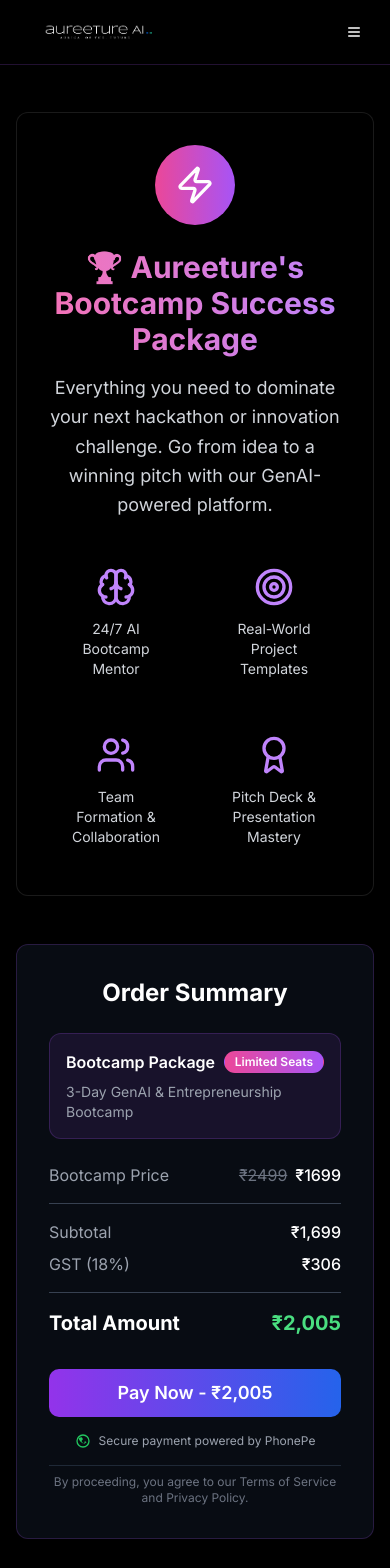
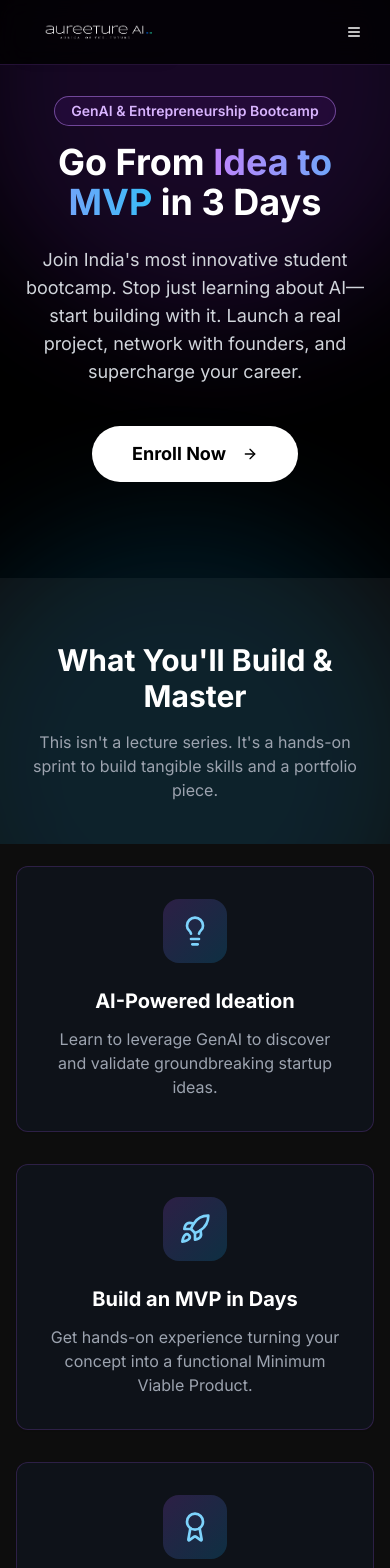
Before and after one commit to Aureeture/aureeture, a Next.js app: page /student-payment in a window 390 px wide. Shown: the top 1568 px of the page. Built offline with nearby package versions, Linux system fonts and the light colour scheme.

Commit message:
Update page.tsx

```diff
--- a/app/student-payment/page.tsx
+++ b/app/student-payment/page.tsx
@@ -1,201 +1,217 @@
 "use client"
 
 import { useState } from "react"
-import { motion, AnimatePresence } from "framer-motion"
+import { motion } from "framer-motion"
 import { Button } from "@/components/ui/button"
 import { Card, CardContent } from "@/components/ui/card"
 import { Badge } from "@/components/ui/badge"
 import {
-    Brain,
-    Target,
+    BrainCircuit,
+    Lightbulb,
+    Rocket,
     Users,
+    TrendingUp,
     Award,
-    FileText,
-    TrendingUp,
+    ShieldCheck,
+    ArrowRight,
+    Zap,
     GraduationCap,
-    Clock,
-    Zap,
+    Star,
 } from "lucide-react"
 
-// The form data interface is now minimal as no user info is collected on this page.
-interface StudentPaymentFormData {
-    plan: "bootcamp"
+export default function StudentPaymentPage() {
+    const [isProcessing, setIsProcessing] = useState(false)
+
+    const bootcampPlan = {
+        price: 1699,
+        originalPrice: 2999,
+        duration: "3-Day GenAI & Entrepreneurship Bootcamp",
+        badge: "Limited Seats",
     }
 
-export default function StudentPaymentPage() {
-    const [formData, setFormData] = useState<StudentPaymentFormData>({
-        plan: "bootcamp",
-    })
+    // The final amount is now simply the plan's price
+    const totalAmount = bootcampPlan.price
 
-    const [showSuccessModal, setShowSuccessModal] = useState(false)
-    const [isProcessing, setIsProcessing] = useState(false)
-
-    // Simplified to only include the bootcamp plan
-    const studentPlans = {
-        bootcamp: {
-            price: 1699,
-            originalPrice: 2499, // Assuming an original price for context
-            period: "event",
-            savings: 800,
-            duration: "3-Day GenAI & Entrepreneurship Bootcamp",
-            badge: "Limited Seats",
-            color: "from-pink-500 to-purple-500",
-        },
+    const handleRegistrationRedirect = () => {
+        setIsProcessing(true)
+        // Redirect to the external registration page
+        window.location.href = "https://konfhub.com/aureeture-ai-3-day-innovation-career-discovery-bootcamp"
     }
 
-    const planFeatures = {
-        bootcamp: [
-            { icon: Brain, text: "24/7 AI Bootcamp Mentor" },
-            { icon: Target, text: "Real-World Project Templates" },
-            { icon: Users, text: "Team Formation & Collaboration" },
-            { icon: Award, text: "Pitch Deck & Presentation Mastery" },
-            { icon: TrendingUp, text: "Live Code & Idea Reviews" },
-            { icon: FileText, text: "Connect with Industry Experts" },
-            { icon: Zap, text: "Winning Strategy Sessions" },
-            { icon: Clock, text: "Dedicated 48hr Support" },
-        ],
+    const scrollToPricing = () => {
+        document.getElementById('pricing')?.scrollIntoView({ behavior: 'smooth' });
     }
 
-    const currentPlan = studentPlans.bootcamp
-    const currentFeatures = planFeatures.bootcamp
+    const valueProps = [
+        {
+            icon: Lightbulb,
+            title: "AI-Powered Ideation",
+            desc: "Learn to leverage GenAI to discover and validate groundbreaking startup ideas.",
+        },
+        {
+            icon: Rocket,
+            title: "Build an MVP in Days",
+            desc: "Get hands-on experience turning your concept into a functional Minimum Viable Product.",
+        },
+        {
+            icon: Award,
+            title: "Master the Winning Pitch",
+            desc: "Craft and deliver a compelling pitch that captivates judges and investors.",
+        },
+    ]
 
-    // Simplified price calculation
-    const subtotal = currentPlan.price
-    const tax = Math.round(subtotal * 0.18)
-    const total = subtotal + tax
-
-    const handlePayment = async () => {
-        setIsProcessing(true)
-
-        try {
-            // The data sent to the backend is now minimal
-            const response = await fetch('/api/initiate-payment', {
-                method: 'POST',
-                headers: {
-                    'Content-Type': 'application/json',
+    const whoIsThisFor = [
+        {
+            icon: GraduationCap,
+            title: "The Aspiring Founder",
+            desc: "You have the ambition to start your own company and need the roadmap to get started.",
         },
-                body: JSON.stringify({
-                    plan: formData.plan,
-                    amount: total * 100, // Amount in paise
-                }),
-            });
-
-            const data = await response.json();
-
-            if (data.success && data.paymentUrl) {
-                // Redirect to PhonePe payment page
-                window.location.href = data.paymentUrl;
-            } else {
-                console.error('Payment initiation failed:', data.message);
-                setIsProcessing(false);
-            }
-        } catch (error) {
-            console.error('Error initiating payment:', error);
-            setIsProcessing(false);
-        }
-    }
+        {
+            icon: Zap,
+            title: "The Curious Innovator",
+            desc: "You love building, creating, and want to explore how AI can bring your ideas to life.",
+        },
+        {
+            icon: Star,
+            title: "The Future Leader",
+            desc: "You're eager to gain leadership, product management, and real-world project experience.",
+        },
+    ]
 
     return (
-        <div className="bg-black text-white min-h-screen pt-16">
-            <section className="py-12 sm:py-20 px-4 sm:px-6 lg:px-8">
-                <div className="max-w-4xl mx-auto">
-                    {/* Bootcamp Intro Section */}
-                    <motion.div
-                        initial={{ opacity: 0, y: 30 }}
-                        animate={{ opacity: 1, y: 0 }}
-                        transition={{ duration: 0.6 }}
-                        className="mb-12"
-                    >
-                        <Card className="bg-black/30 backdrop-blur-sm border border-white/10">
-                            <CardContent className="p-8">
-                                <div className="text-center mb-8">
-                                    <div className="w-20 h-20 bg-gradient-to-r from-pink-500 to-purple-500 rounded-full flex items-center justify-center mx-auto mb-6 animate-pulse">
-                                        <Zap className="h-10 w-10 text-white" />
-                                    </div>
-                                    <h1 className="text-3xl sm:text-4xl lg:text-5xl font-bold bg-gradient-to-r from-pink-400 to-purple-400 bg-clip-text text-transparent mb-4">
-                                        🏆 Aureeture's Bootcamp Success Package
-                                    </h1>
-                                    <p className="text-lg text-gray-300 max-w-3xl mx-auto leading-relaxed">
-                                        Everything you need to dominate your next hackathon or innovation challenge. Go from idea to a winning pitch with our GenAI-powered platform.
-                                    </p>
+        <div className="bg-black text-white min-h-screen overflow-x-hidden">
+            {/* Background decorative gradients */}
+            <div className="absolute top-0 left-0 w-full h-full overflow-hidden z-0">
+                <div className="absolute top-[-20%] left-[-10%] w-[500px] h-[500px] bg-purple-600/20 rounded-full blur-3xl animate-pulse"></div>
+                <div className="absolute bottom-[-20%] right-[-10%] w-[500px] h-[500px] bg-sky-500/20 rounded-full blur-3xl animate-pulse delay-1000"></div>
             </div>
 
-                                <div className="grid grid-cols-2 md:grid-cols-4 gap-6 text-center">
-                                    {planFeatures.bootcamp.slice(0, 4).map((feature, index) => (
-                                        <motion.div
-                                            key={index}
+            <div className="relative z-10">
+                {/* Hero Section */}
+                <motion.section
                     initial={{ opacity: 0, y: 20 }}
                     animate={{ opacity: 1, y: 0 }}
-                                            transition={{ delay: index * 0.1 }}
-                                            className="p-4"
+                    transition={{ duration: 0.8 }}
+                    className="text-center py-24 sm:py-32 px-4"
                 >
-                                            <feature.icon className="h-10 w-10 text-purple-400 mx-auto mb-3" />
-                                            <p className="text-gray-300 text-sm">{feature.text}</p>
+                    <Badge variant="outline" className="border-purple-400/50 text-purple-300 bg-purple-900/20 text-sm px-4 py-1 mb-4">
+                        GenAI & Entrepreneurship Bootcamp
+                    </Badge>
+                    <h1 className="text-4xl sm:text-5xl lg:text-7xl font-bold mb-6">
+                        Go From <span className="bg-gradient-to-r from-purple-400 to-sky-400 bg-clip-text text-transparent">Idea to MVP</span> in 3 Days
+                    </h1>
+                    <p className="max-w-3xl mx-auto text-lg sm:text-xl text-gray-300 mb-10">
+                        Join India's most innovative student bootcamp. Stop just learning about AI—start building with it. Launch a real project, network with founders, and supercharge your career.
+                    </p>
+                    <Button onClick={scrollToPricing} size="lg" className="bg-white text-black font-bold hover:bg-gray-200 text-lg px-10 py-7 rounded-full">
+                        Enroll Now <ArrowRight className="ml-2 h-5 w-5" />
+                    </Button>
+                </motion.section>
+
+                {/* Value Proposition Section */}
+                <section className="py-16 sm:py-24 px-4 bg-white/5">
+                    <div className="max-w-7xl mx-auto">
+                        <motion.div
+                            initial={{ opacity: 0, y: 20 }}
+                            whileInView={{ opacity: 1, y: 0 }}
+                            transition={{ duration: 0.5 }}
+                            className="text-center mb-16"
+                        >
+                            <h2 className="text-3xl sm:text-4xl font-bold mb-4">What You'll Build & Master</h2>
+                            <p className="max-w-2xl mx-auto text-gray-400">
+                                This isn't a lecture series. It's a hands-on sprint to build tangible skills and a portfolio piece.
+                            </p>
+                        </motion.div>
+                        <div className="grid grid-cols-1 md:grid-cols-3 gap-8">
+                            {valueProps.map((item, i) => (
+                                <motion.div
+                                    key={item.title}
+                                    initial={{ opacity: 0, y: 30 }}
+                                    whileInView={{ opacity: 1, y: 0 }}
+                                    transition={{ duration: 0.5, delay: i * 0.1 }}
+                                >
+                                    <Card className="bg-gray-900/50 border-purple-500/20 h-full text-center p-8 transition-all duration-300 hover:border-purple-500/60 hover:scale-105">
+                                        <div className="w-16 h-16 bg-gradient-to-br from-purple-500/20 to-sky-500/20 rounded-2xl flex items-center justify-center mx-auto mb-6">
+                                            <item.icon className="h-8 w-8 text-sky-300" />
+                                        </div>
+                                        <h3 className="text-xl font-bold text-white mb-3">{item.title}</h3>
+                                        <p className="text-gray-400">{item.desc}</p>
+                                    </Card>
                                 </motion.div>
                             ))}
                         </div>
-                            </CardContent>
-                        </Card>
+                    </div>
+                </section>
+
+                {/* Who is this for Section */}
+                 <section className="py-16 sm:py-24 px-4">
+                    <div className="max-w-7xl mx-auto">
+                        <motion.div
+                            initial={{ opacity: 0, y: 20 }}
+                            whileInView={{ opacity: 1, y: 0 }}
+                            transition={{ duration: 0.5 }}
+                            className="text-center mb-16"
+                        >
+                            <h2 className="text-3xl sm:text-4xl font-bold mb-4">Is This Bootcamp For You?</h2>
+                            <p className="max-w-2xl mx-auto text-gray-400">If you fit one of these profiles, you're in the right place.</p>
                         </motion.div>
-
-                    {/* Price Breakdown & CTA */}
+                        <div className="grid grid-cols-1 md:grid-cols-3 gap-8">
+                            {whoIsThisFor.map((card, i) => (
                                 <motion.div
+                                    key={card.title}
                                     initial={{ opacity: 0, y: 30 }}
                                     whileInView={{ opacity: 1, y: 0 }}
-                        transition={{ duration: 0.6, delay: 0.2 }}
+                                    transition={{ duration: 0.5, delay: i * 0.1 }}
+                                    className="bg-gray-900/30 border border-white/10 rounded-2xl p-8 flex flex-col items-center text-center"
                                 >
-                        <Card className="bg-gray-900/50 border-purple-500/20 max-w-2xl mx-auto">
-                            <CardContent className="p-8">
-                                <h3 className="text-2xl font-bold mb-6 text-white text-center">Order Summary</h3>
+                                    <card.icon className="h-10 w-10 text-purple-400 mb-4" />
+                                    <h3 className="text-xl font-bold text-white mb-3">{card.title}</h3>
+                                    <p className="text-gray-400">{card.desc}</p>
+                                </motion.div>
+                            ))}
+                        </div>
+                    </div>
+                </section>
 
-                                <div className="mb-6 p-4 bg-purple-500/10 rounded-lg border border-purple-500/20">
-                                    <div className="flex items-center justify-between mb-2">
-                                        <span className="font-semibold text-white capitalize">Bootcamp Package</span>
-                                        <Badge className={`bg-gradient-to-r ${currentPlan.color} text-white`}>
-                                            {currentPlan.badge}
-                                        </Badge>
-                                    </div>
-                                    <p className="text-sm text-gray-400">{currentPlan.duration}</p>
+
+                {/* Pricing & CTA Section */}
+                <section id="pricing" className="py-16 sm:py-24 px-4">
+                    <div className="max-w-2xl mx-auto">
+                        <motion.div
+                            initial={{ opacity: 0, scale: 0.95 }}
+                            whileInView={{ opacity: 1, scale: 1 }}
+                            transition={{ duration: 0.5 }}
+                        >
+                            <Card className="bg-gradient-to-br from-gray-900 to-black border-purple-500/30">
+                                <CardContent className="p-8 sm:p-12 text-center">
+                                    <h2 className="text-3xl font-bold mb-4">Get Your All-Access Pass</h2>
+                                    <p className="text-gray-400 mb-8">One price, unlimited possibilities. Seats are filling up fast!</p>
+
+                                    <div className="my-8">
+                                        <span className="text-5xl font-bold text-white">₹{totalAmount.toLocaleString('en-IN')}</span>
+                                        <span className="text-xl text-gray-500 line-through ml-2">₹{bootcampPlan.originalPrice}</span>
+                                        <p className="text-purple-400 font-semibold mt-2">Special Student Offer</p>
                                     </div>
 
-                                <div className="space-y-4 mb-6">
-                                    <div className="flex justify-between items-center">
-                                        <span className="text-gray-400">Bootcamp Price</span>
-                                        <div className="flex items-baseline space-x-2">
-                                            <span className="text-gray-500 line-through">₹{currentPlan.originalPrice}</span>
-                                            <span className="text-white font-medium">₹{currentPlan.price}</span>
-                                        </div>
-                                    </div>
+                                    <ul className="space-y-3 text-left my-10 max-w-sm mx-auto">
+                                        {[
+                                            "3 Days of Live, Interactive Sessions",
+                                            "Full Access to GenAI Tools & Mentors",
+                                            "Team Formation & Networking Events",
+                                            "Certificate of Completion",
+                                            "Entry to the Aureeture Founders Club",
+                                        ].map(feature => (
+                                            <li key={feature} className="flex items-center">
+                                                <ShieldCheck className="h-5 w-5 text-green-400 mr-3 flex-shrink-0" />
+                                                <span className="text-gray-300">{feature}</span>
+                                            </li>
+                                        ))}
+                                    </ul>
 
-                                    <div className="pt-4 border-t border-gray-700">
-                                        <div className="flex justify-between items-center">
-                                            <span className="text-gray-400">Subtotal</span>
-                                            <span className="text-white font-medium">₹{subtotal.toLocaleString('en-IN')}</span>
-                                        </div>
-                                        <div className="flex justify-between items-center mt-2">
-                                            <span className="text-gray-400">GST (18%)</span>
-                                            <span className="text-white font-medium">₹{tax.toLocaleString('en-IN')}</span>
-                                        </div>
-                                    </div>
-
-                                    <div className="border-t border-gray-700 pt-4">
-                                        <motion.div
-                                            key={total}
-                                            initial={{ scale: 1.05 }}
-                                            animate={{ scale: 1 }}
-                                            className="flex justify-between items-center text-xl font-bold"
-                                        >
-                                            <span className="text-white">Total Amount</span>
-                                            <span className="text-green-400">₹{total.toLocaleString('en-IN')}</span>
-                                        </motion.div>
-                                    </div>
-                                </div>
-
-                                <div className="space-y-4 mt-8">
                                     <Button
-                                        onClick={handlePayment}
+                                        onClick={handleRegistrationRedirect}
                                         disabled={isProcessing}
-                                        className="w-full bg-gradient-to-r from-purple-600 to-blue-600 hover:from-purple-700 hover:to-blue-700 text-white font-semibold py-6 text-lg"
+                                        className="w-full bg-gradient-to-r from-purple-600 to-sky-600 hover:from-purple-700 hover:to-sky-700 text-white font-bold py-7 text-xl rounded-lg"
                                     >
                                         {isProcessing ? (
                                             <div className="flex items-center justify-center">
@@ -203,76 +219,21 @@ export default function StudentPaymentPage() {
                                                     <circle className="opacity-25" cx="12" cy="12" r="10" stroke="currentColor" strokeWidth="4"></circle>
                                                     <path className="opacity-75" fill="currentColor" d="M4 12a8 8 0 018-8V0C5.373 0 0 5.373 0 12h4zm2 5.291A7.962 7.962 0 014 12H0c0 3.042 1.135 5.824 3 7.938l3-2.647z"></path>
                                                 </svg>
-                                                Processing...
+                                                Redirecting...
                                             </div>
                                         ) : (
-                                            `Pay Now - ₹${total.toLocaleString('en-IN')}`
+                                            `Pay & Register (₹${totalAmount.toLocaleString('en-IN')})`
                                         )}
                                     </Button>
-
-                                    <div className="flex items-center justify-center space-x-2 text-xs text-gray-400">
-                                        <svg className="h-4 w-4 text-green-500" fill="currentColor" viewBox="0 0 24 24"><path d="M17.498 14.382l-.002-.001a1 1 0 00-.579-.209h-.013c-.268 0-.529.102-.726.283l-2.088 1.85a10.3 10.3 0 01-4.406-4.407l1.85-2.087a.999.999 0 00.281-.727v-.014a1 1 0 00-.21-.578l-1.127-1.651a1 1 0 00-1.075-.388l-3.11.83a1 1 0 00-.693 1.21c.17.637.43 1.263.77 1.85 1.104 1.892 2.7 3.487 4.59 4.59.588.34 1.215.6 1.852.77a1 1 0 001.21-.694l.83-3.11z"></path><path d="M12 2a10 10 0 100 20 10 10 0 000-20zm0 18a8 8 0 110-16 8 8 0 010 16z"></path></svg>
-                                        <span>Secure payment powered by PhonePe</span>
-                                    </div>
-
-                                    <p className="text-xs text-gray-500 text-center pt-2 border-t border-gray-800 mt-4">
-                                        By proceeding, you agree to our Terms of Service and Privacy Policy.
+                                    <p className="text-xs text-gray-500 mt-4">
+                                        You will be redirected to our secure payment partner, KonfHub.
                                     </p>
-                                </div>
                                 </CardContent>
                             </Card>
                         </motion.div>
                     </div>
                 </section>
-
-            {/* Success Modal */}
-            <AnimatePresence>
-                {showSuccessModal && (
-                    <motion.div
-                        initial={{ opacity: 0 }}
-                        animate={{ opacity: 1 }}
-                        exit={{ opacity: 0 }}
-                        className="fixed inset-0 bg-black/80 backdrop-blur-sm z-50 flex items-center justify-center p-4"
-                    >
-                        <motion.div
-                            initial={{ scale: 0.9, opacity: 0 }}
-                            animate={{ scale: 1, opacity: 1 }}
-                            exit={{ scale: 0.9, opacity: 0 }}
-                            className="bg-gray-900 border border-green-500/20 rounded-2xl p-8 max-w-md w-full text-center"
-                        >
-                            <motion.div
-                                initial={{ scale: 0 }}
-                                animate={{ scale: 1 }}
-                                transition={{ delay: 0.2, type: "spring", bounce: 0.5 }}
-                                className="w-20 h-20 bg-gradient-to-r from-green-500 to-emerald-500 rounded-full flex items-center justify-center mx-auto mb-6"
-                            >
-                                <GraduationCap className="h-10 w-10 text-white" />
-                            </motion.div>
-
-                            <h3 className="text-2xl font-bold text-white mb-4">🎉 Welcome to the Bootcamp!</h3>
-                            <p className="text-gray-300 mb-8">
-                                Your payment was successful! You're all set for the bootcamp. Let's start building the future!
-                            </p>
-
-                            <div className="space-y-4">
-                                <Button className="w-full bg-gradient-to-r from-green-500 to-emerald-500 hover:from-green-600 hover:to-emerald-600">
-                                    Go to Your Dashboard
-                                </Button>
-                                <Button
-                                    variant="outline"
-                                    onClick={() => setShowSuccessModal(false)}
-                                    className="w-full border-gray-600 text-gray-300 hover:bg-gray-800"
-                                >
-                                    Close
-                                </Button>
             </div>
-                            <p className="text-xs text-gray-500 mt-6">
-                                Check your email for confirmation and next steps.
-                            </p>
-                        </motion.div>
-                    </motion.div>
-                )}
-            </AnimatePresence>
         </div>
     )
 }
```
Lines whose indentation alone changed are shown as unchanged.
